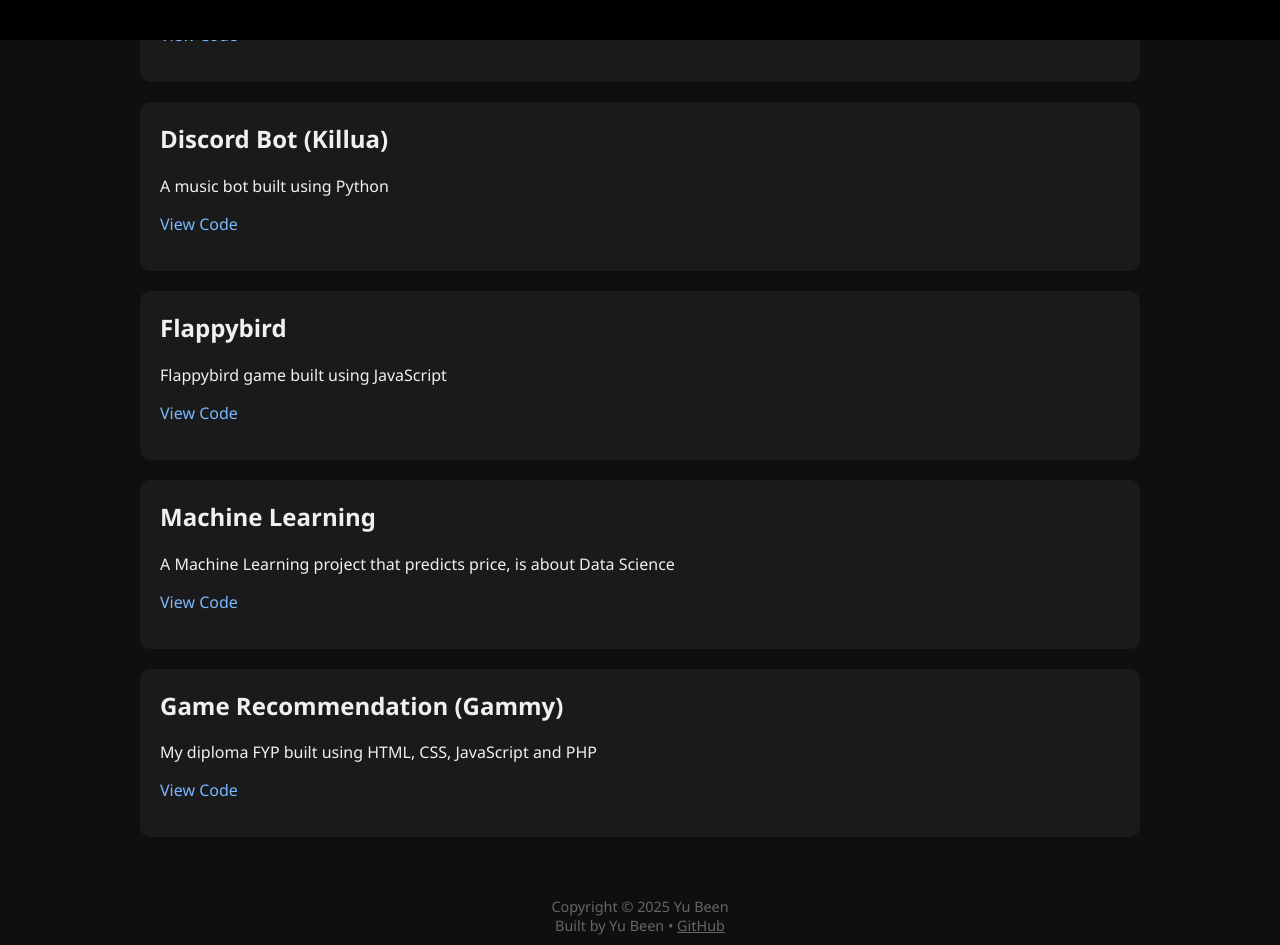
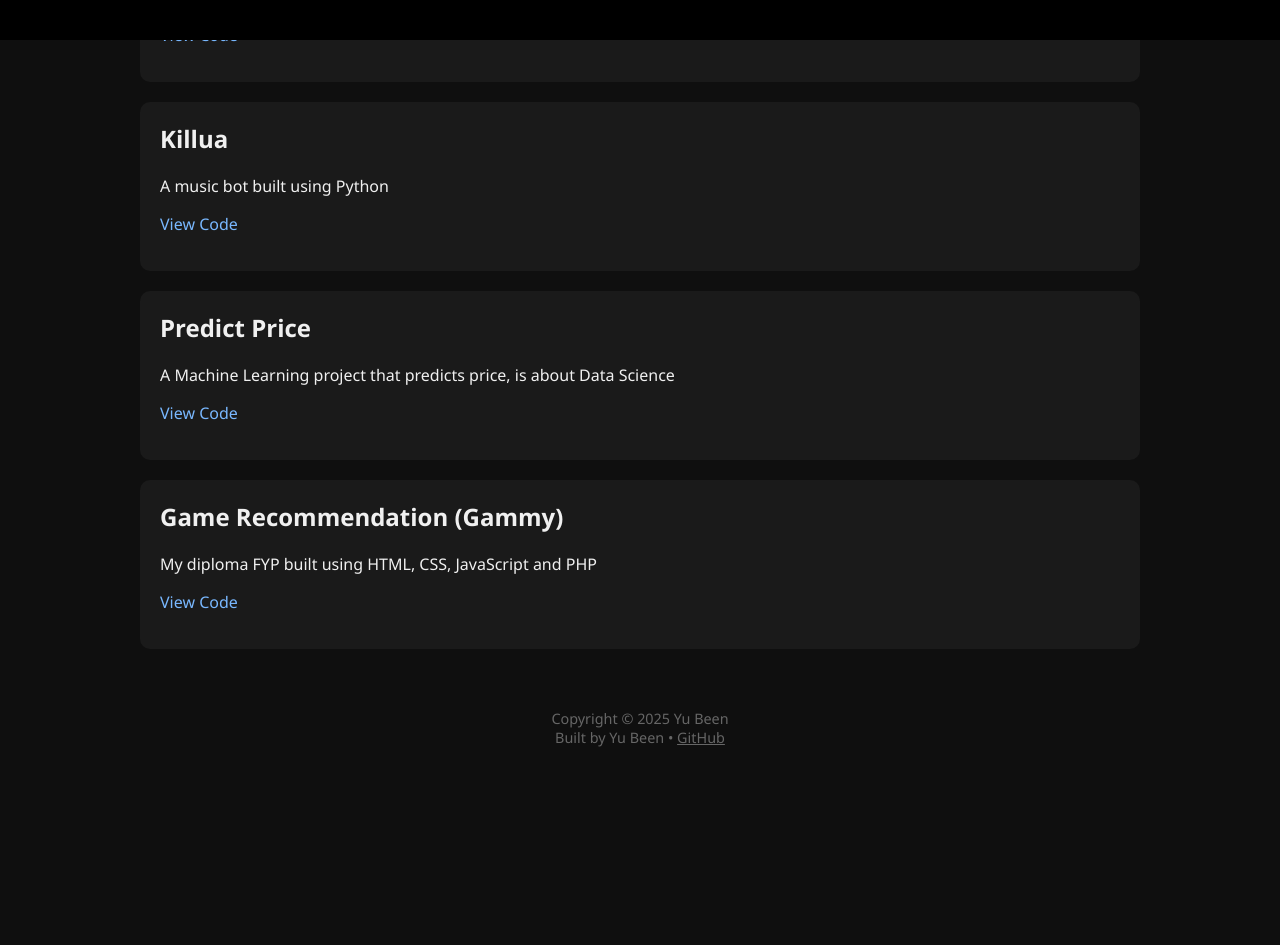
Before and after one commit to fru1tyyyy/my-portfolio, a SvelteKit app: page /project in a window 1280 px wide. Shown: the part 760-1705 px from the top of the page. After the commit the page ends 1547 px from the top, so only its background shows below. Built offline with nearby package versions, Linux system fonts and the light colour scheme.

Commit message:
Update +page.svelte

```diff
--- a/src/routes/project/+page.svelte
+++ b/src/routes/project/+page.svelte
@@ -54,40 +54,35 @@
   <section class="skills">
     <ul class="skills-list">
       <li class="skill-card">
-        <i class="fa-brands fa-python"></i>
-        <strong> Python</strong><br />
+        <strong> Python</strong><br/>
         <small>Language</small>
       </li>
       <li class="skill-card">
-        <i class="fa-brands fa-js"></i>
-        <strong> JavaScript</strong><br />
+        <strong> JavaScript</strong><br/>
         <small>Language</small>
       </li>
       <li class="skill-card">
-        <i class="fa-brands fa-react"></i>
-        <strong> React</strong><br />
+        <strong> React</strong><br/>
         <small>Library</small>
       </li>
       <li class="skill-card">
-        <i class="fa-brands fa-java"></i>
-        <strong> Java</strong><br />
+        <strong> Java</strong><br/>
         <small>Language</small>
       </li>
       <li class="skill-card">
-        <strong>C#</strong><br />
+        <strong>Svelte</strong><br/>
+        <small>Framework</small>
+      </li>
+      <li class="skill-card">
+        <strong> PHP</strong><br/>
         <small>Language</small>
       </li>
       <li class="skill-card">
-        <i class="fa-brands fa-php"></i>
-        <strong> PHP</strong><br />
-        <small>Language</small>
-      </li>
-      <li class="skill-card">
-        <strong>Express</strong><br />
+        <strong>Express</strong><br/>
         <small>Framework</small>
       </li>
       <li class="skill-card">
-        <strong>TypeScript</strong><br />
+        <strong>TypeScript</strong><br/>
         <small>Language</small>
       </li>
     </ul>
@@ -95,26 +90,21 @@
   <div class="section-title">My Projects</div>
   <div class="project">
     <h2>My Portfolio</h2>
-    <p>My first personal portfolio built using JavaScript, React, and CSS</p>
+    <p>My first personal portfolio built using Svelte</p>
     <p><a href="https://github.com/fru1tyyyy/my-portfolio" target="_blank" rel="noreferrer">View Code</a></p>
   </div>
   <div class="project">
     <h2>CubeX</h2>
     <p>A website that sells cubes built using JavaScript, TypeScript, React and Express</p>
-    <p><a href="https://github.com/fru1tyyyy/my-portfolio" target="_blank" rel="noreferrer">View Code</a></p>
+    <p><a href="https://github.com/fru1tyyyy/cubex" target="_blank" rel="noreferrer">View Code</a></p>
   </div>
   <div class="project">
-    <h2>Discord Bot (Killua)</h2>
+    <h2>Killua</h2>
     <p>A music bot built using Python</p>
     <p><a href="https://github.com/fru1tyyyy/Discord-Bot" target="_blank" rel="noreferrer">View Code</a></p>
   </div>
   <div class="project">
-    <h2>Flappybird</h2>
-    <p>Flappybird game built using JavaScript</p>
-    <p><a href="https://github.com/fru1tyyyy/Flappy-Bird" target="_blank" rel="noreferrer">View Code</a></p>
-  </div>
-  <div class="project">
-    <h2>Machine Learning</h2>
+    <h2>Predict Price</h2>
     <p>A Machine Learning project that predicts price, is about Data Science</p>
     <p><a href="https://github.com/fru1tyyyy/predict-price" target="_blank" rel="noreferrer">View Code</a></p>
   </div>
```
